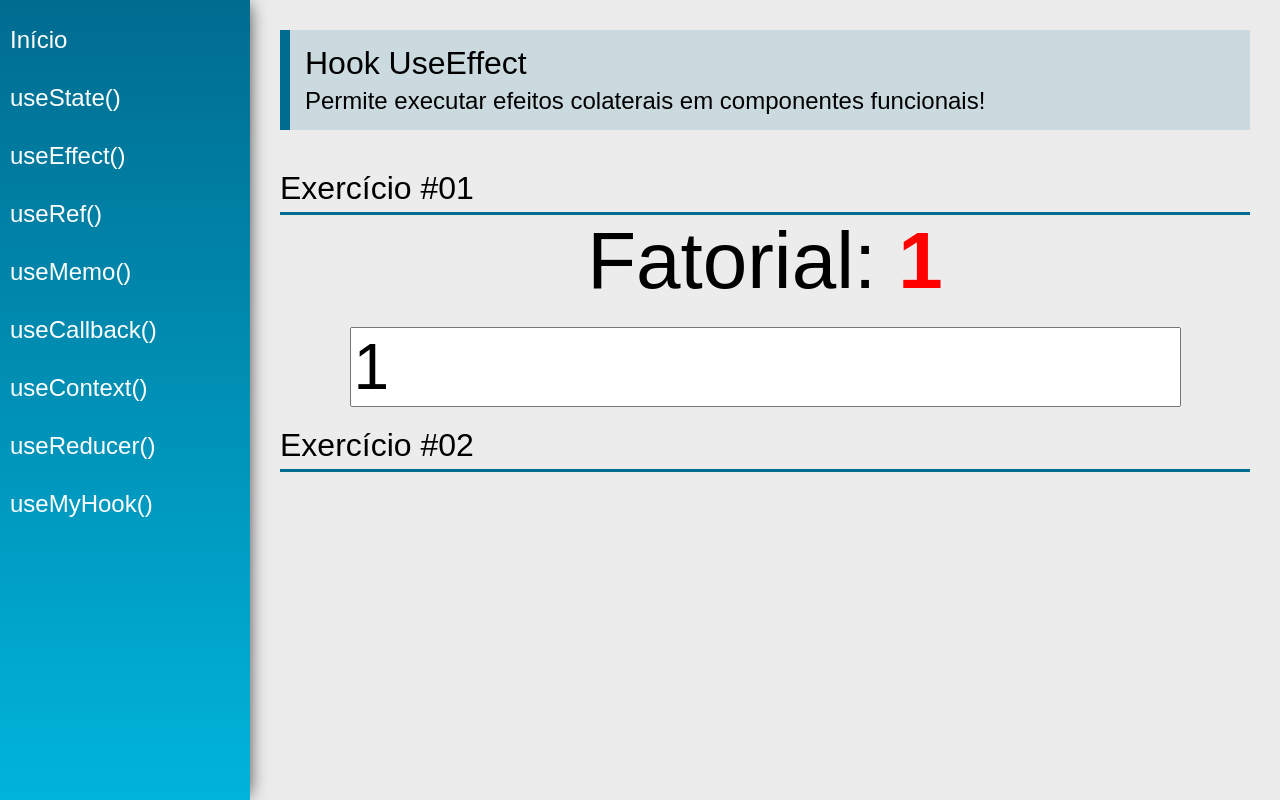
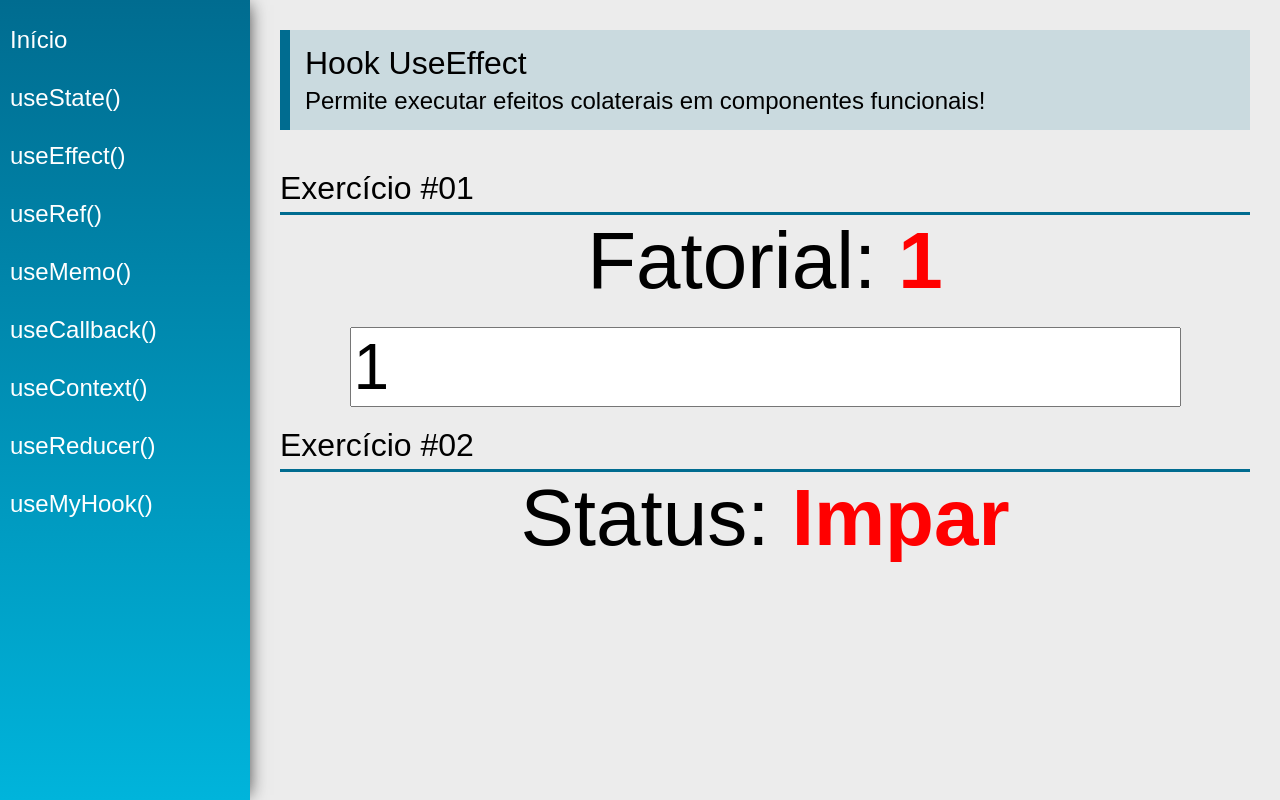
Before and after one commit to Henrique-Franca/Clear-React_Hooks, a React (Create React App) app: page /useEffect in a window 1280 px wide. Built offline with nearby package versions, Linux system fonts and the light colour scheme.

Commit message:
Desafio useEffect

```diff
--- a/src/views/examples/UseEffect.jsx
+++ b/src/views/examples/UseEffect.jsx
@@ -14,6 +14,7 @@
 
 const UseEffect = (props) => {
 
+    //ex #01
     const [number,setNumber] = useState(1);
     const [fatorial, setFatorial] = useState(1);
 
@@ -32,6 +33,18 @@
         }
 
     }, [fatorial])
+    //----------------------------
+
+    //ex #02
+    const [status, setStatus] = useState("Ímpar")
+
+    useEffect(function(){
+
+        setStatus(number % 2 === 0 ? 'Par' : 'Impar')
+
+    }, [number])
+
+    //----------------------------
 
     return (
         <div className="UseEffect">
@@ -50,7 +63,15 @@
                 value={number} onChange={e => setNumber(e.target.value)}/>
             </div>
 
+
+
             <SectionTitle title='Exercício #02 '/>
+            <div className='center'>
+                <div>
+                    <span className="text">Status: </span>
+                    <span className="text red">{status}</span>
+                </div>
+            </div>
 
 
         </div>
```
